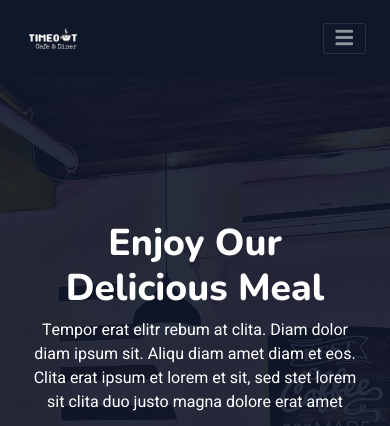
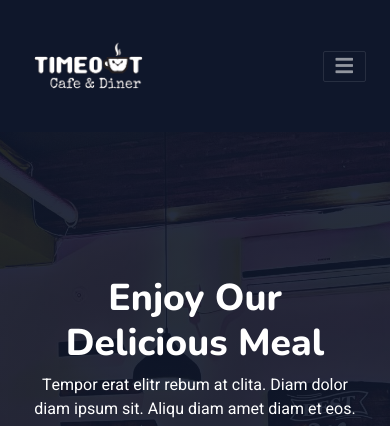
Before and after one commit to sagarexpertdev/timeoutcafe, a plain HTML site: page index.html in a window 390 px wide. Shown: the top 426 px of the page. Drawn offline with nearby package versions, Linux system fonts and the light colour scheme.

Commit message:
Update style.css

```diff
--- a/css/style.css
+++ b/css/style.css
@@ -129,7 +129,7 @@
     }
 
     .navbar-dark .navbar-brand img {
-        max-height: 45px;
+        max-height: 100px;
     }
 }
 
```
